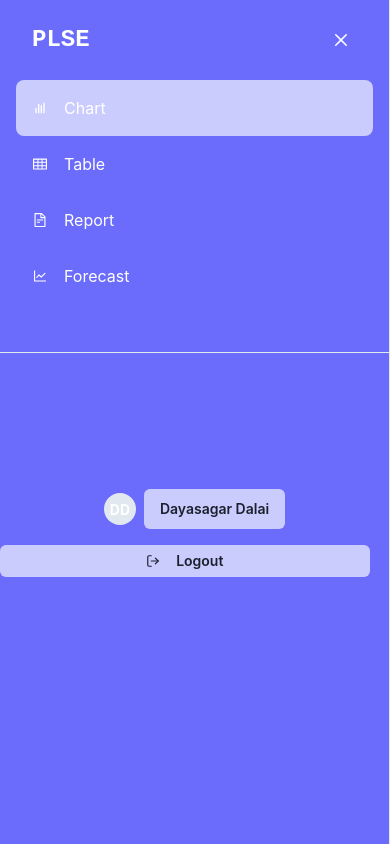
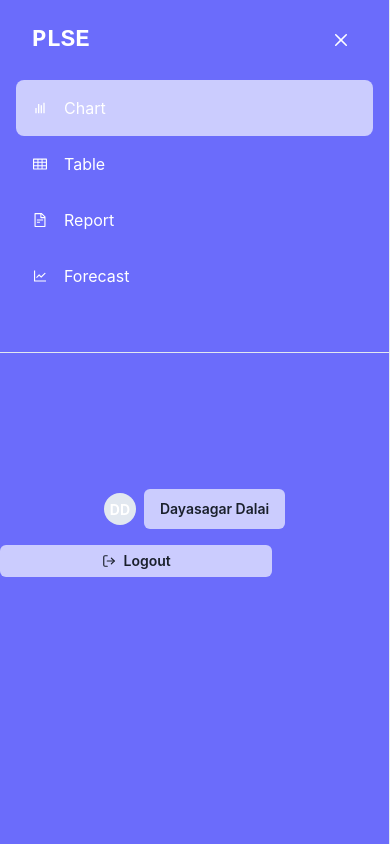
Before and after one commit to Dayasagar301/Kaptive, a React (Vite) app in the folder my-app/: page / in a window 390 px wide. Both pictures are taken after a click on the button "open menu". Shown: the top 844 px of the page. Built offline with nearby package versions, Linux system fonts and the light colour scheme.

Commit message:
assignmnet updated successfully

```diff
--- a/my-app/src/components/Sidebar.tsx
+++ b/my-app/src/components/Sidebar.tsx
@@ -111,12 +111,12 @@ const SidebarContent = ({ onClose, ...rest }: SidebarProps) => {
         <Button
   bg="rgb(203,204,254)"
   size={{ base: 'sm', md: 'md', lg: 'lg' }}
-  w={{ base: '95%', md: '90%', lg: '85%' }} // Adjust width based on screen size
-  py={{ base: '4%', md: '5%' }}
+  w={{ base: '70%', md: '90%', lg: '85%' }}
+  py={{ base: '2%', md: '5%' }}
   _hover={{ bg: 'rgb(150,150,254)' }}
 >
   <Flex align="center" justify="center">
-    <Icon as={FiLogOut} mr="4" />
+    <Icon as={FiLogOut} mr={{ base: 2, md: 3, lg: 4 }} />
     <Text>Logout</Text>
   </Flex>
 </Button>
```
